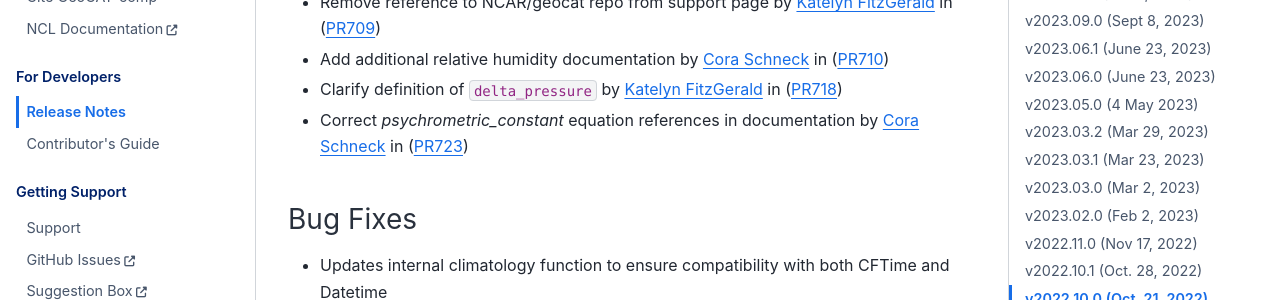
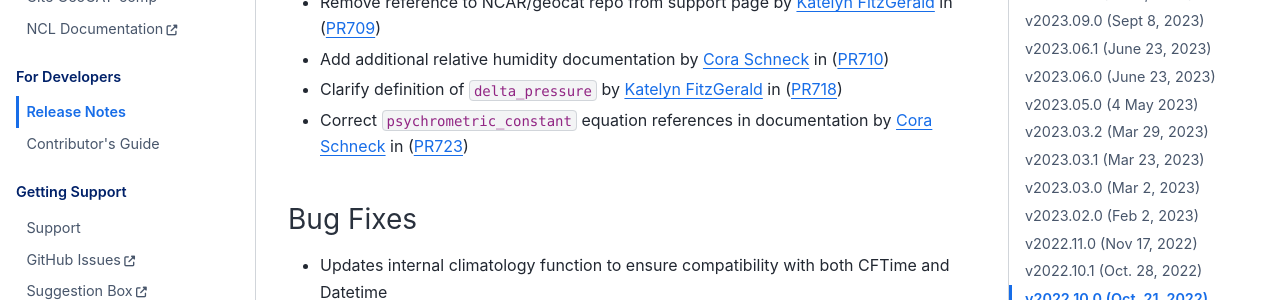
Before and after one commit to NCAR/geocat-comp, a Sphinx documentation site: the page built from docs/release-notes.rst, in a window 1280 px wide. Shown: the part 346-646 px from the top of the page. Built offline with Sphinx 7.4.7 and the Sphinx Book theme 1.1.4, drawn with Linux system fonts in a browser that asks for light colours; the version number could not be read and is left out.

```diff
--- a/docs/release-notes.rst
+++ b/docs/release-notes.rst
@@ -17,7 +17,7 @@ Documentation
 * Remove reference to NCAR/geocat repo from support page by `Katelyn FitzGerald`_ in (:pr:`709`)
 * Add additional relative humidity documentation by `Cora Schneck`_ in (:pr:`710`)
 * Clarify definition of ``delta_pressure`` by `Katelyn FitzGerald`_ in (:pr:`718`)
-* Correct `psychrometric_constant` equation references in documentation by `Cora Schneck`_ in (:pr:`723`)
+* Correct ``psychrometric_constant`` equation references in documentation by `Cora Schneck`_ in (:pr:`723`)
 
 Bug Fixes
 ^^^^^^^^^
```
